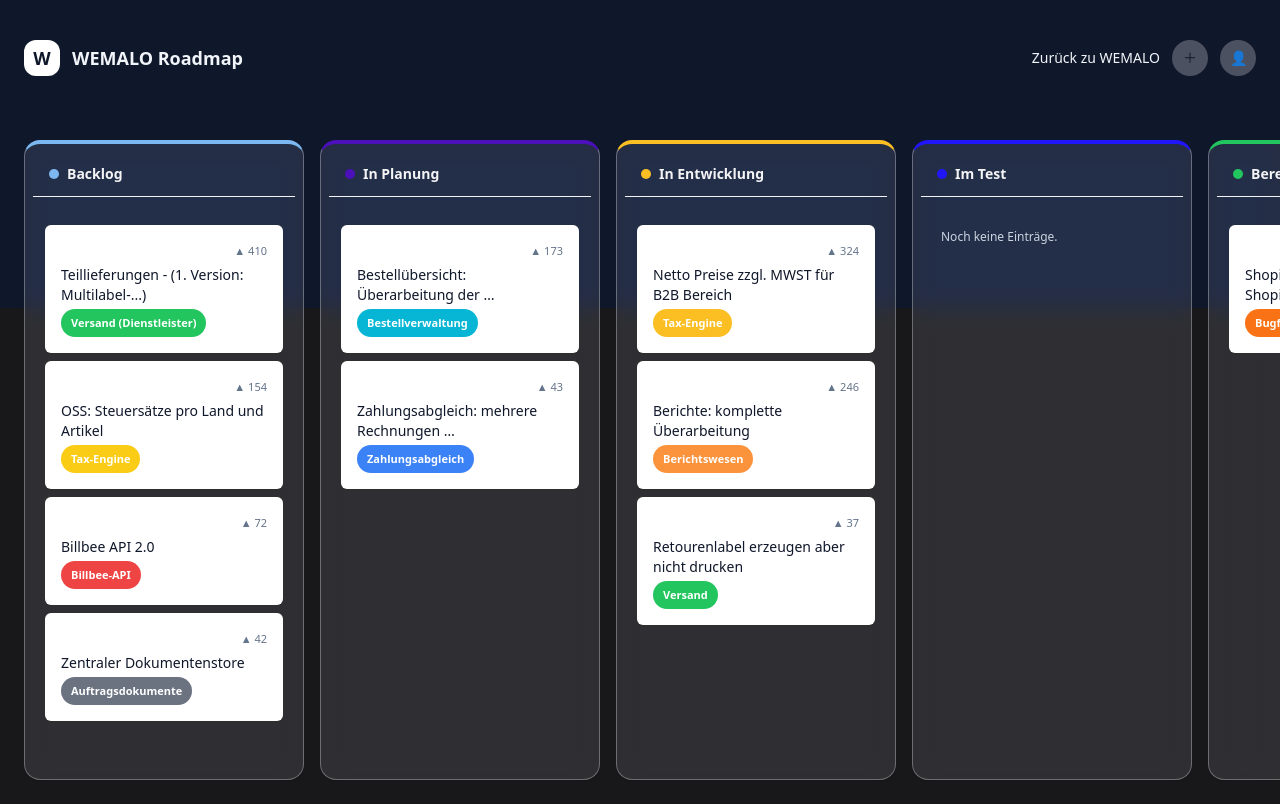
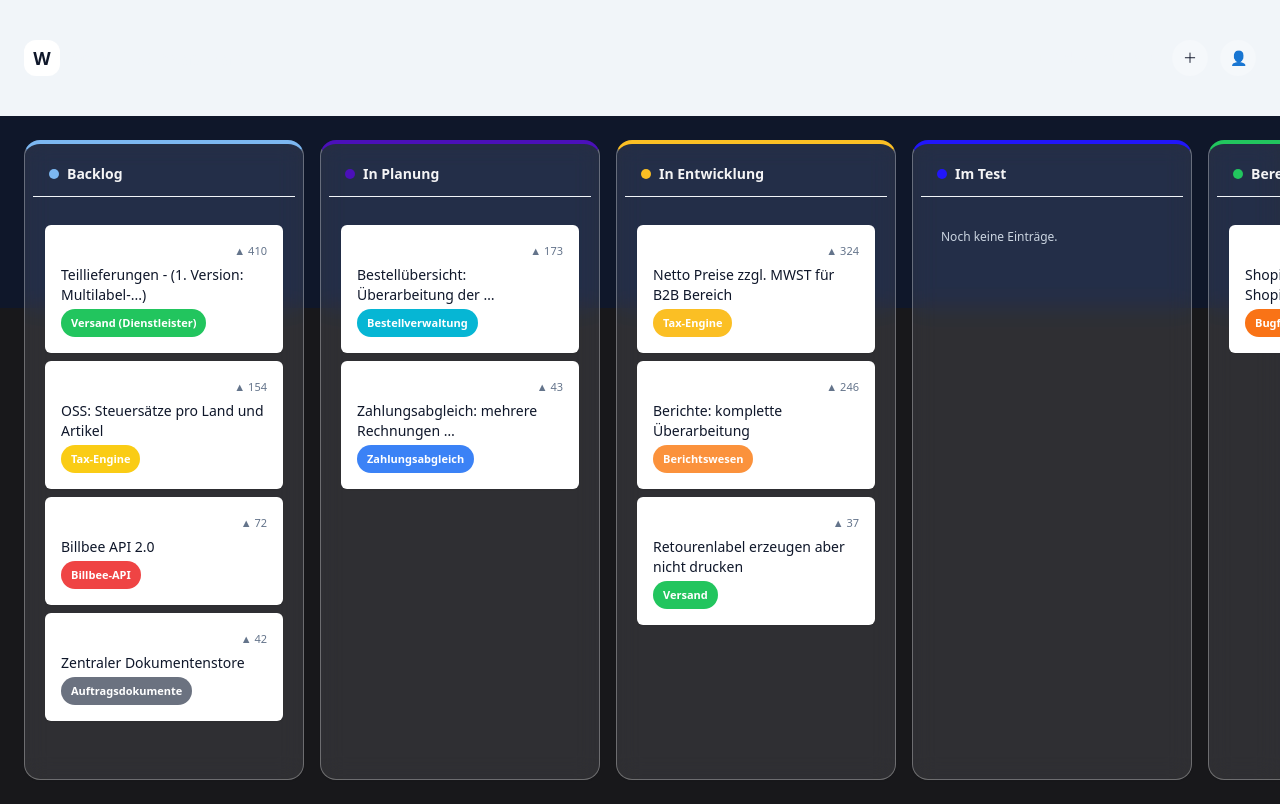
Before and after one commit to anaprieto7/wemalo-roadmap, a React (Vite) app: page / in a window 1280 px wide. Built offline with nearby package versions, Linux system fonts and the light colour scheme.

Commit message:
Update RoadmapBoard styles for improved UI consistency

```diff
--- a/src/components/Roadmap/RoadmapBoard.jsx
+++ b/src/components/Roadmap/RoadmapBoard.jsx
@@ -6,10 +6,10 @@ import "./roadmap.css";
 function RoadmapBoard() {
   return (
     // 1. FONDO: Cambiado bg-slate-100 a bg-gray-900 y añadido 'roadmap-container'
-    <div className="flex flex-col min-h-screen roadmap-containe">
+    <div className="flex flex-col min-h-screen roadmap-container">
 
       {/* 2. HEADER: Cambiado bg-orange-500 a bg-transparent */}
-      <header className="flex items-center justify-between px-6 py-10 bg-slate-900 text-slate-900 ">
+      <header className="flex items-center justify-between px-6 py-10 bg-slate-100 text-slate-900 ">
         <div className="flex items-center gap-3">
           <div className="w-9 h-9 rounded-xl bg-white text-slate-900 flex items-center justify-center font-bold text-lg">
             W
```
